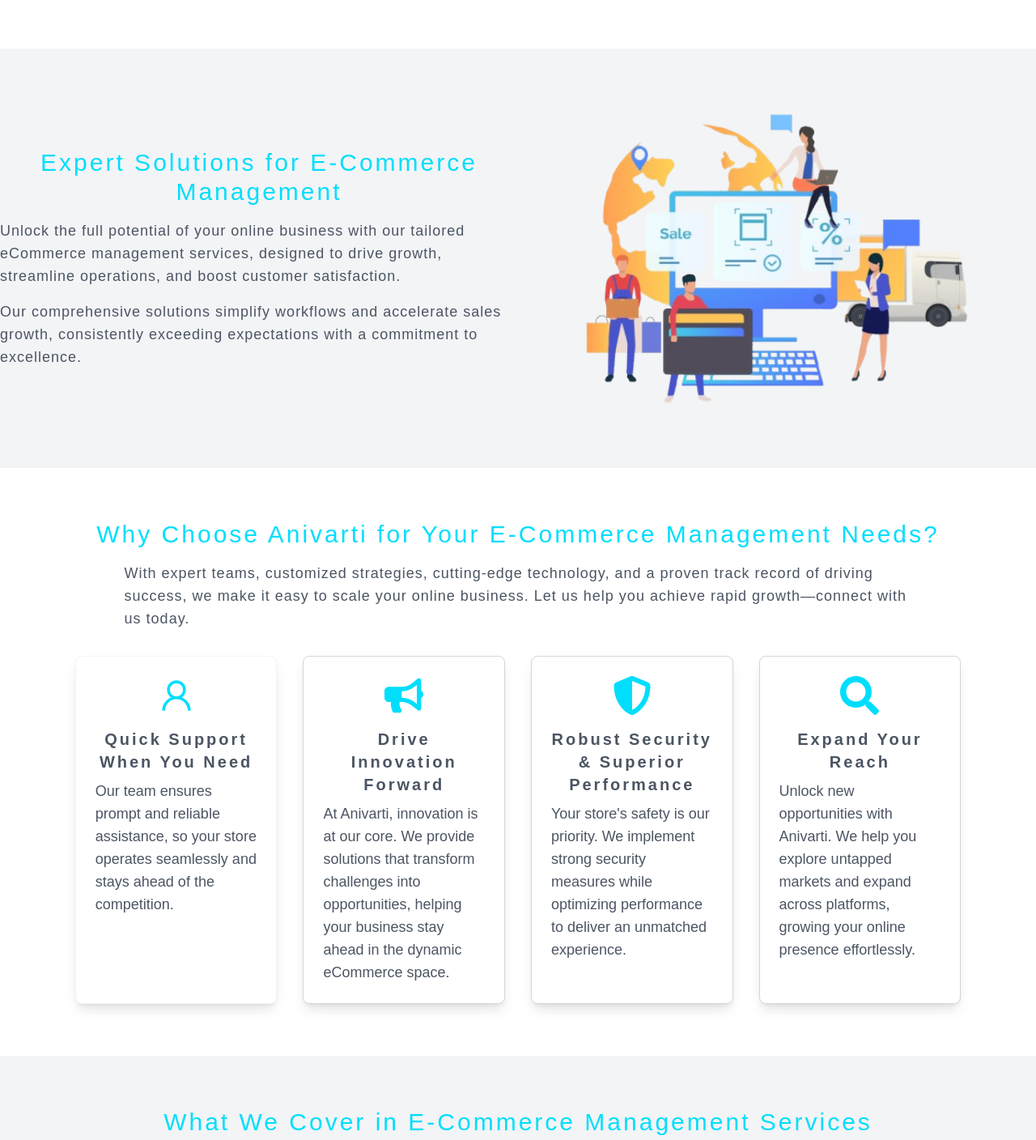
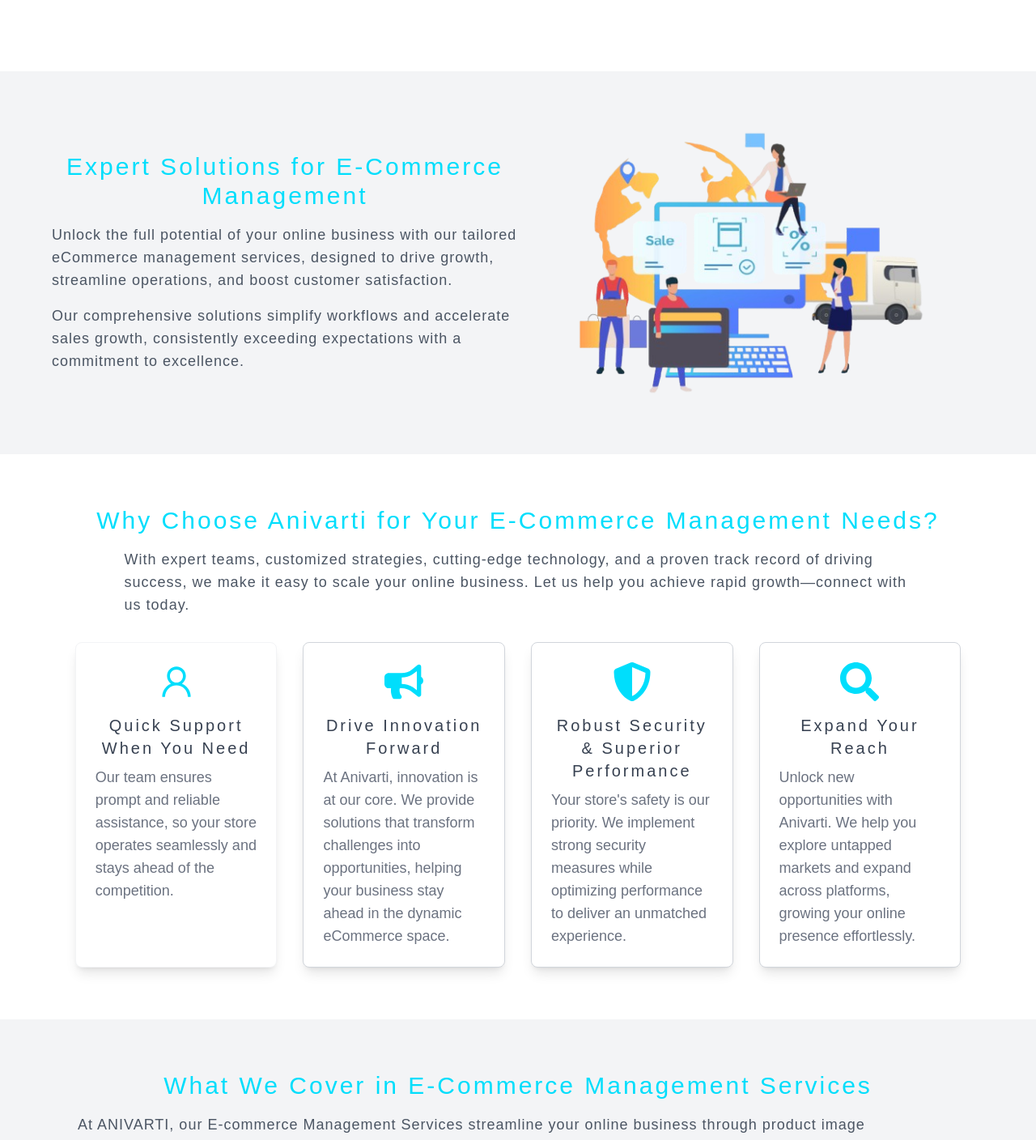
Before and after one commit to Kishore2268/anivarti, a React (Create React App) app: page / in a window 1280 px wide. Shown: the part 1992-3400 px from the top of the page at 81% size. Built offline with nearby package versions, Linux system fonts and the light colour scheme; the HTML template or start-up script is replaced by a standard one.

Commit message:
first commit

```diff
--- a/src/pages/HomePage.jsx
+++ b/src/pages/HomePage.jsx
@@ -67,7 +67,7 @@
 
       {/* Services Section */}
       <section className="bg-gray-100 py-16 mt-4 w-[100%] mx-auto">
-        <div className="container mx-auto text-center">
+        <div className="w-[95%] lg:w-[90%] container mx-auto text-center">
           {/* Our Services Heading */}
           <h1 className="px-6 py-3 text-2xl lg:text-3xl text-electricBlue rounded-md font-light tracking-[5px] inline-block mb-2 lg:mb-4">
             OUR SERVICES
@@ -196,7 +196,7 @@
 
       {/* Expert Solutions Section */}
       <section className="bg-gray-100 py-8">
-        <div className="container mx-auto flex flex-col lg:flex-row items-center">
+        <div className="w-[95%] lg:w-[90%] container mx-auto flex flex-col lg:flex-row items-center">
           <div className="w-[85%] lg:w-1/2">
             <h1 className="text-lg lg:text-3xl text-electricBlue font-light tracking-[3px] text-center">
               Expert Solutions for E-Commerce Management
@@ -237,10 +237,10 @@
           {/* Card 1 */}
           <div className="bg-white p-6 border border-gray-100 shadow-lg rounded-lg">
             <AiOutlineUser className="text-5xl text-electricBlue mx-auto" />
-            <h3 className="text-gray-600 mt-4 text-xl tracking-[3px] font-semibold">
+            <h3 className="text-gray-700 mt-4 text-xl tracking-[3px]">
               Quick Support When You Need
             </h3>
-            <p className="mt-2 text-gray-600 text-md lg:text-lg text-start">
+            <p className="mt-2 text-gray-500 text-md lg:text-lg text-start">
               Our team ensures prompt and reliable assistance, so your store
               operates seamlessly and stays ahead of the competition.
             </p>
@@ -248,10 +248,10 @@
           {/* Card 2 */}
           <div className="bg-white p-6 border border-gray-300 shadow-lg  rounded-lg">
             <FaBullhorn className="text-5xl text-electricBlue mx-auto" />
-            <h3 className="text-gray-600 mt-4 text-xl tracking-[3px] font-semibold">
+            <h3 className="text-gray-700 mt-4 text-xl tracking-[3px]">
               Drive Innovation Forward
             </h3>
-            <p className="mt-2 text-gray-600 text-md lg:text-lg text-start">
+            <p className="mt-2 text-gray-500 text-md lg:text-lg text-start">
               At Anivarti, innovation is at our core. We provide solutions that
               transform challenges into opportunities, helping your business
               stay ahead in the dynamic eCommerce space.
@@ -260,10 +260,10 @@
           {/* Card 3 */}
           <div className="bg-white p-6 border border-gray-300 shadow-lg  rounded-lg">
             <FaShieldAlt className="text-5xl text-electricBlue mx-auto" />
-            <h3 className="text-gray-600 mt-4 text-xl tracking-[3px] font-semibold">
+            <h3 className="text-gray-700 mt-4 text-xl tracking-[3px] ">
               Robust Security & Superior Performance
             </h3>
-            <p className="mt-2 text-gray-600 text-md lg:text-lg text-start">
+            <p className="mt-2 text-gray-500 text-md lg:text-lg text-start">
               Your store's safety is our priority. We implement strong security
               measures while optimizing performance to deliver an unmatched
               experience.
@@ -272,10 +272,10 @@
           {/* Card 4 */}
           <div className="bg-white p-6 border border-gray-300 shadow-lg rounded-lg">
             <FaSearch className="text-5xl text-electricBlue mx-auto" />
-            <h3 className="text-gray-600 mt-4 text-xl tracking-[3px] font-semibold">
+            <h3 className="text-gray-700 mt-4 text-xl tracking-[3px]">
               Expand Your Reach
             </h3>
-            <p className="mt-2 text-gray-600 text-md lg:text-lg text-start">
+            <p className="mt-2 text-gray-500 text-md lg:text-lg text-start">
               Unlock new opportunities with Anivarti. We help you explore
               untapped markets and expand across platforms, growing your online
               presence effortlessly.
@@ -297,7 +297,7 @@
           allowing you to focus on scaling your brand confidently.
         </p>
 
-        <div className="grid md:grid-cols-3 gap-8 mx-auto px-4">
+        <div className="w-[95%] lg:w-[90%] grid md:grid-cols-3 gap-8 mx-auto px-4">
           {/* Card 1 */}
           <div className="bg-white p-6 rounded-lg shadow-md relative">
             <div className="absolute top-2 left-2 text-xl text-gray-700 rounded-full w-12 h-12 flex items-center justify-center">
@@ -309,7 +309,7 @@
             <h3 className="text-lg lg:text-xl tracking-[3px] font-semibold text-gray-700 mb-2">
               Product Image Optimization
             </h3>
-            <p className="text-gray-500 text-md lg:text-lg text-start">
+            <p className="text-gray-500 text-sm lg:text-md tracking-[1px] text-start">
               We ensure your product images are high-quality, visually
               appealing, and fast-loading to captivate customers instantly.
               Optimized images not only enhance the shopping experience but also
@@ -329,7 +329,7 @@
             <h3 className="text-lg lg:text-xl tracking-[3px] font-semibold text-gray-700 mb-2">
               Seamless Order Processing
             </h3>
-            <p className="text-gray-500 text-md lg:text-lg text-start">
+            <p className="text-gray-500 text-sm lg:text-md tracking-[1px] text-start">
               Our end-to-end order management system handles every step, from
               order placement to timely delivery. We eliminate delays and
               streamline the process, ensuring a smooth and hassle-free
@@ -348,7 +348,7 @@
             <h3 className="text-lg lg:text-xl tracking-[3px] font-semibold text-gray-700 mb-2">
               Inventory Optimization
             </h3>
-            <p className="text-gray-500 text-md lg:text-lg text-start">
+            <p className="text-gray-500 text-sm lg:text-md tracking-[1px] text-start">
               We help you track, manage, and forecast inventory with precision
               to prevent stockouts and overstocking. This ensures optimal
               product availability, enhances customer satisfaction, and reduces
@@ -367,7 +367,7 @@
             <h3 className="text-lg lg:text-xl tracking-[3px] font-semibold text-gray-700 mb-2">
               Customer Support Excellence
             </h3>
-            <p className="text-gray-500 text-md lg:text-lg text-start">
+            <p className="text-gray-500 text-sm lg:text-md tracking-[1px] text-start">
               Our 24/7 customer support team delivers prompt and effective
               assistance to resolve queries and issues. By ensuring exceptional
               support, we boost customer satisfaction, retention, and overall
@@ -386,7 +386,7 @@
             <h3 className="text-lg lg:text-xl tracking-[3px] font-semibold text-gray-700 mb-2">
               Technical Support
             </h3>
-            <p className="text-gray-500 text-md lg:text-lg text-start">
+            <p className="text-gray-500 text-sm lg:text-md tracking-[1px] text-start">
               Our robust technical support solutions keep your platform secure,
               scalable, and high-performing. We focus on maintaining seamless
               operations with reliable tech services, minimizing downtime, and
@@ -405,7 +405,7 @@
             <h3 className="text-lg lg:text-xl tracking-[3px] font-semibold text-gray-700 mb-2">
               Maximize Your Growth Potential
             </h3>
-            <p className="text-gray-500 text-md lg:text-lg text-start">
+            <p className="text-gray-500 text-sm lg:text-md tracking-[1px] text-start">
               By handling the backend processes like order fulfillment,
               inventory management, and platform operations, we empower you to
               focus on growth. Our support allows you to prioritize customer
@@ -660,7 +660,7 @@
               <h3 className="text-xl font-semibold text-gray-800 tracking-[3px]">
                 {platform.platform}
               </h3>
-              <p className="text-md lg:text-lg text-gray-700 mt-2 text-start">
+              <p className="text-sm lg:text-md text-gray-700 mt-2 text-start tracking-[1px]">
                 {platform.description}
               </p>
             </div>
```
